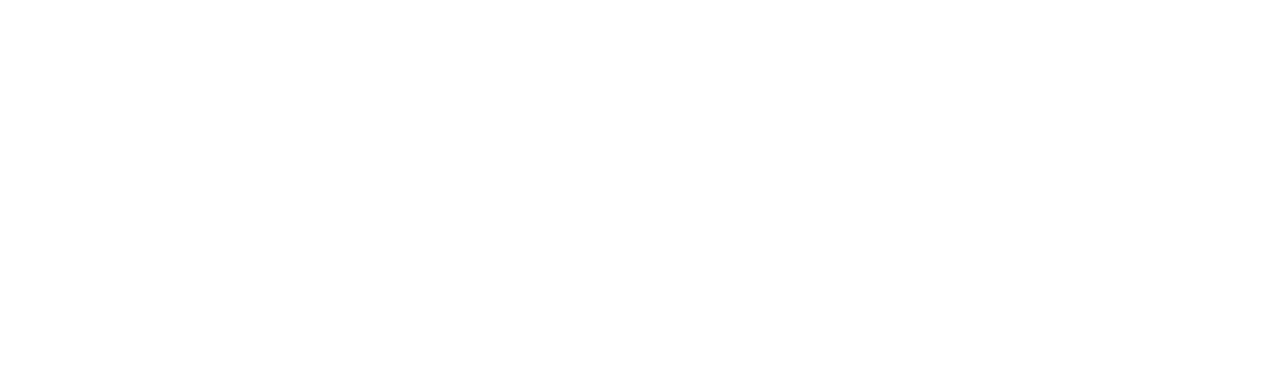
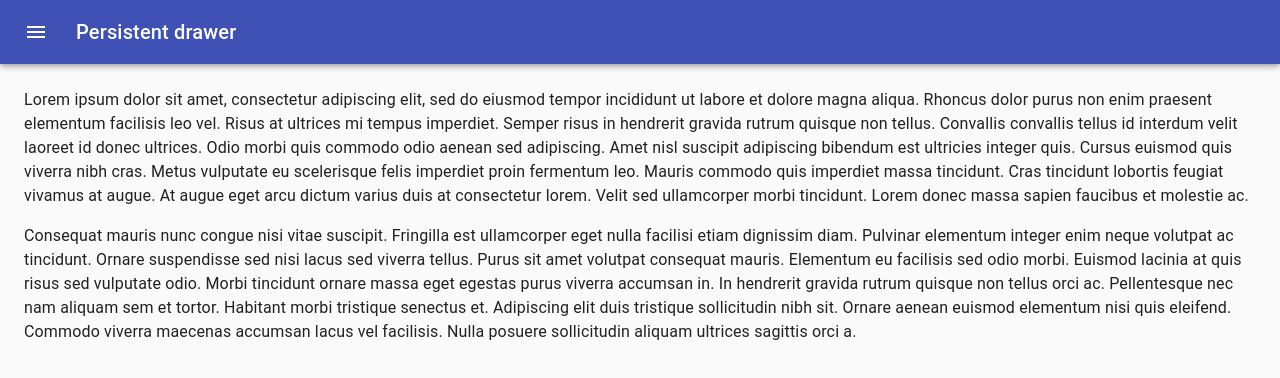
Before and after one commit to orizerah98/chat-app-fe, a React (Create React App) app: page /main in a window 1280 px wide. Shown: the top 378 px of the page. Built offline with nearby package versions, Linux system fonts and the light colour scheme.

Commit message:
Added chat page

```diff
--- a/public/index.html
+++ b/public/index.html
@@ -24,7 +24,7 @@
       work correctly both with client-side routing and a non-root public URL.
       Learn how to configure a non-root public URL by running `npm run build`.
     -->
-    <title>React App</title>
+    <title>Chat App</title>
   </head>
   <body>
     <noscript>You need to enable JavaScript to run this app.</noscript>
--- a/src/App.tsx
+++ b/src/App.tsx
@@ -3,6 +3,7 @@
 
 import SignIn from "./components/auth/SignIn";
 import SignUp from "./components/auth/SignUp";
+import ChatMenu from "./components/chats/ChatMenu";
 
 function App() {
   return (
@@ -14,6 +15,9 @@
         <Route path="/signup">
           <SignUp />
         </Route>
+        <Route path="/main">
+          <ChatMenu />
+        </Route>
       </Switch>
     </Router>
   );
--- a/src/components/auth/SignIn.tsx
+++ b/src/components/auth/SignIn.tsx
@@ -11,12 +11,14 @@
 import LockOutlinedIcon from "@material-ui/icons/LockOutlined";
 import Typography from "@material-ui/core/Typography";
 import Container from "@material-ui/core/Container";
+import { useHistory } from "react-router-dom";
 
 import useStyles from "./styles";
 import Copyright from "../core/Copyright";
 import * as authApi from "../../api/authApi";
 
 export default function SignIn() {
+  const history = useHistory();
   const classes = useStyles();
 
   const [formData, setFormData] = useState({
@@ -37,6 +39,7 @@
     if (!(response.status && response.status === 200)) {
       window.alert(response.message);
     }
+    history.push("/main");
   };
 
   return (
--- a/src/components/auth/SignUp.tsx
+++ b/src/components/auth/SignUp.tsx
@@ -9,12 +9,14 @@
 import LockOutlinedIcon from "@material-ui/icons/LockOutlined";
 import Typography from "@material-ui/core/Typography";
 import Container from "@material-ui/core/Container";
+import { useHistory } from "react-router-dom";
 
 import Copyright from "../core/Copyright";
 import useStyles from "./styles";
 import * as authApi from "../../api/authApi";
 
 export default function SignUp() {
+  const history = useHistory();
   const classes = useStyles();
 
   const [formData, setFormData] = useState({
@@ -36,6 +38,7 @@
     if (!(response.status && response.status === 200)) {
       window.alert(response.response.data.message);
     }
+    history.push("/main");
   };
 
   return (
--- /dev/null
+++ b/src/components/chats/ChatMenu.tsx
@@ -0,0 +1,196 @@
+import React from "react";
+import clsx from "clsx";
+import { makeStyles, useTheme } from "@material-ui/core/styles";
+import Drawer from "@material-ui/core/Drawer";
+import CssBaseline from "@material-ui/core/CssBaseline";
+import AppBar from "@material-ui/core/AppBar";
+import Toolbar from "@material-ui/core/Toolbar";
+import List from "@material-ui/core/List";
+import Typography from "@material-ui/core/Typography";
+import Divider from "@material-ui/core/Divider";
+import IconButton from "@material-ui/core/IconButton";
+import MenuIcon from "@material-ui/icons/Menu";
+import ChevronLeftIcon from "@material-ui/icons/ChevronLeft";
+import ChevronRightIcon from "@material-ui/icons/ChevronRight";
+import ListItem from "@material-ui/core/ListItem";
+import ListItemIcon from "@material-ui/core/ListItemIcon";
+import ListItemText from "@material-ui/core/ListItemText";
+import InboxIcon from "@material-ui/icons/MoveToInbox";
+import MailIcon from "@material-ui/icons/Mail";
+
+const drawerWidth = 240;
+
+const useStyles = makeStyles((theme) => ({
+  root: {
+    display: "flex",
+  },
+  appBar: {
+    transition: theme.transitions.create(["margin", "width"], {
+      easing: theme.transitions.easing.sharp,
+      duration: theme.transitions.duration.leavingScreen,
+    }),
+  },
+  appBarShift: {
+    width: `calc(100% - ${drawerWidth}px)`,
+    marginLeft: drawerWidth,
+    transition: theme.transitions.create(["margin", "width"], {
+      easing: theme.transitions.easing.easeOut,
+      duration: theme.transitions.duration.enteringScreen,
+    }),
+  },
+  menuButton: {
+    marginRight: theme.spacing(2),
+  },
+  hide: {
+    display: "none",
+  },
+  drawer: {
+    width: drawerWidth,
+    flexShrink: 0,
+  },
+  drawerPaper: {
+    width: drawerWidth,
+  },
+  drawerHeader: {
+    display: "flex",
+    alignItems: "center",
+    padding: theme.spacing(0, 1),
+    // necessary for content to be below app bar
+    ...theme.mixins.toolbar,
+    justifyContent: "flex-end",
+  },
+  content: {
+    flexGrow: 1,
+    padding: theme.spacing(3),
+    transition: theme.transitions.create("margin", {
+      easing: theme.transitions.easing.sharp,
+      duration: theme.transitions.duration.leavingScreen,
+    }),
+    marginLeft: -drawerWidth,
+  },
+  contentShift: {
+    transition: theme.transitions.create("margin", {
+      easing: theme.transitions.easing.easeOut,
+      duration: theme.transitions.duration.enteringScreen,
+    }),
+    marginLeft: 0,
+  },
+}));
+
+export default function ChatMenu() {
+  const classes = useStyles();
+  const theme = useTheme();
+  const [open, setOpen] = React.useState(false);
+
+  const handleDrawerOpen = () => {
+    setOpen(true);
+  };
+
+  const handleDrawerClose = () => {
+    setOpen(false);
+  };
+
+  return (
+    <div className={classes.root}>
+      <CssBaseline />
+      <AppBar
+        position="fixed"
+        className={clsx(classes.appBar, {
+          [classes.appBarShift]: open,
+        })}
+      >
+        <Toolbar>
+          <IconButton
+            color="inherit"
+            aria-label="open drawer"
+            onClick={handleDrawerOpen}
+            edge="start"
+            className={clsx(classes.menuButton, open && classes.hide)}
+          >
+            <MenuIcon />
+          </IconButton>
+          <Typography variant="h6" noWrap>
+            Persistent drawer
+          </Typography>
+        </Toolbar>
+      </AppBar>
+      <Drawer
+        className={classes.drawer}
+        variant="persistent"
+        anchor="left"
+        open={open}
+        classes={{
+          paper: classes.drawerPaper,
+        }}
+      >
+        <div className={classes.drawerHeader}>
+          <IconButton onClick={handleDrawerClose}>
+            {theme.direction === "ltr" ? (
+              <ChevronLeftIcon />
+            ) : (
+              <ChevronRightIcon />
+            )}
+          </IconButton>
+        </div>
+        <Divider />
+        <List>
+          {["Inbox", "Starred", "Send email", "Drafts"].map((text, index) => (
+            <ListItem button key={text}>
+              <ListItemIcon>
+                {index % 2 === 0 ? <InboxIcon /> : <MailIcon />}
+              </ListItemIcon>
+              <ListItemText primary={text} />
+            </ListItem>
+          ))}
+        </List>
+        <Divider />
+        <List>
+          {["All mail", "Trash", "Spam"].map((text, index) => (
+            <ListItem button key={text}>
+              <ListItemIcon>
+                {index % 2 === 0 ? <InboxIcon /> : <MailIcon />}
+              </ListItemIcon>
+              <ListItemText primary={text} />
+            </ListItem>
+          ))}
+        </List>
+      </Drawer>
+      <main
+        className={clsx(classes.content, {
+          [classes.contentShift]: open,
+        })}
+      >
+        <div className={classes.drawerHeader} />
+        <Typography paragraph>
+          Lorem ipsum dolor sit amet, consectetur adipiscing elit, sed do
+          eiusmod tempor incididunt ut labore et dolore magna aliqua. Rhoncus
+          dolor purus non enim praesent elementum facilisis leo vel. Risus at
+          ultrices mi tempus imperdiet. Semper risus in hendrerit gravida rutrum
+          quisque non tellus. Convallis convallis tellus id interdum velit
+          laoreet id donec ultrices. Odio morbi quis commodo odio aenean sed
+          adipiscing. Amet nisl suscipit adipiscing bibendum est ultricies
+          integer quis. Cursus euismod quis viverra nibh cras. Metus vulputate
+          eu scelerisque felis imperdiet proin fermentum leo. Mauris commodo
+          quis imperdiet massa tincidunt. Cras tincidunt lobortis feugiat
+          vivamus at augue. At augue eget arcu dictum varius duis at consectetur
+          lorem. Velit sed ullamcorper morbi tincidunt. Lorem donec massa sapien
+          faucibus et molestie ac.
+        </Typography>
+        <Typography paragraph>
+          Consequat mauris nunc congue nisi vitae suscipit. Fringilla est
+          ullamcorper eget nulla facilisi etiam dignissim diam. Pulvinar
+          elementum integer enim neque volutpat ac tincidunt. Ornare suspendisse
+          sed nisi lacus sed viverra tellus. Purus sit amet volutpat consequat
+          mauris. Elementum eu facilisis sed odio morbi. Euismod lacinia at quis
+          risus sed vulputate odio. Morbi tincidunt ornare massa eget egestas
+          purus viverra accumsan in. In hendrerit gravida rutrum quisque non
+          tellus orci ac. Pellentesque nec nam aliquam sem et tortor. Habitant
+          morbi tristique senectus et. Adipiscing elit duis tristique
+          sollicitudin nibh sit. Ornare aenean euismod elementum nisi quis
+          eleifend. Commodo viverra maecenas accumsan lacus vel facilisis. Nulla
+          posuere sollicitudin aliquam ultrices sagittis orci a.
+        </Typography>
+      </main>
+    </div>
+  );
+}
```
